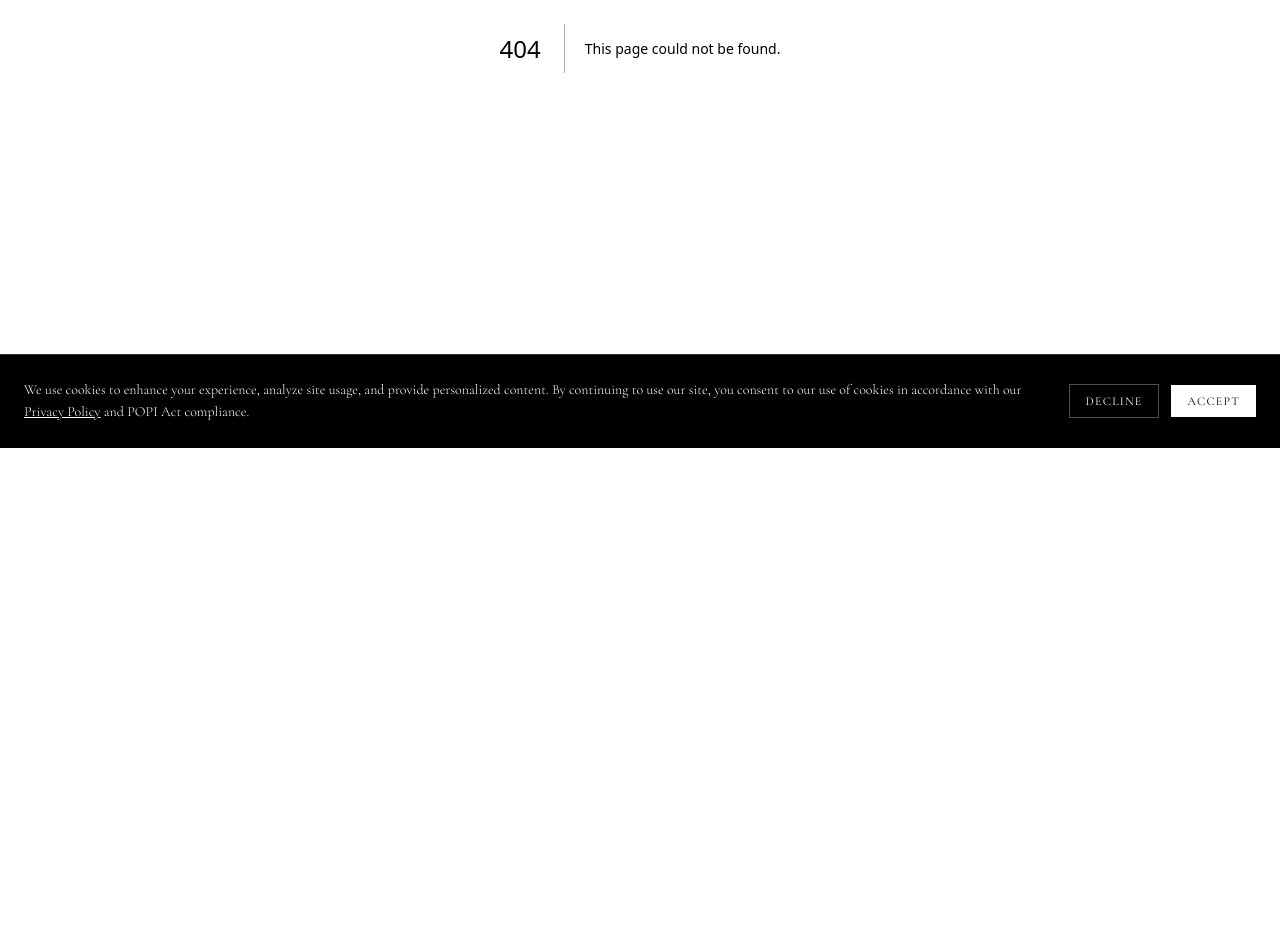
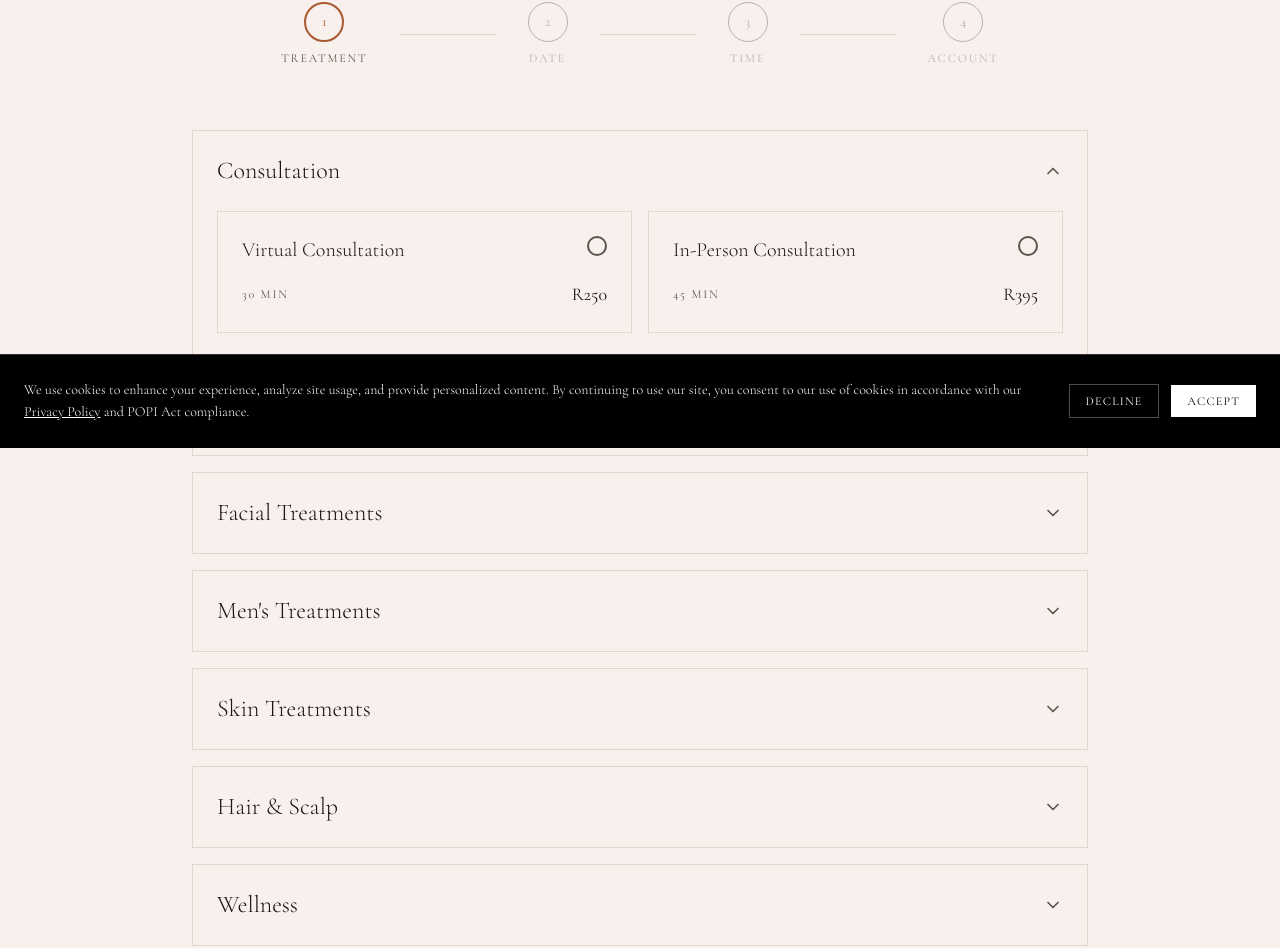
Before and after one commit to chris2far89/thenume_web, a Next.js app: page /book in a window 1280 px wide. Before the commit this address had no page. Shown: the part 352-1300 px from the top of the page. Before the commit the page ends 800 px from the top, so only its background shows below. Built offline with nearby package versions, Linux system fonts and the light colour scheme.

Commit message:
booking page + booking logic

```diff
--- /dev/null
+++ b/app/book/page.tsx
@@ -0,0 +1,9 @@
+import { BookingSection } from "@/components/booking-section"
+
+export default function BookPage() {
+  return (
+    <main className="min-h-screen">
+      <BookingSection />
+    </main>
+  )
+}
--- a/components/booking-section.tsx
+++ b/components/booking-section.tsx
@@ -5,22 +5,66 @@ import { useSearchParams } from "next/navigation"
 import { cn } from "@/lib/utils"
 import { Button } from "@/components/ui/button"
 import { Calendar } from "@/components/ui/calendar"
-import { Check, ChevronRight } from "lucide-react"
+import { Check, ChevronRight, ChevronDown } from "lucide-react"
 
-const treatments = [
-  { id: "consultation", name: "Virtual Consultation", duration: "30 min", price: 250 },
+const treatmentCategories = {
+  "Consultation": [
+    { id: "consultation-virtual", name: "Virtual Consultation", duration: "30 min", price: 250 },
     { id: "consultation-person", name: "In-Person Consultation", duration: "45 min", price: 395 },
-  { id: "fat-dissolving", name: "Fat Dissolving Injections", duration: "60 min", price: 1050 },
-  { id: "fat-freeze", name: "Fat Freeze", duration: "60 min", price: 500 },
-  { id: "cavitation", name: "Cavitation, RF & G5 Combo", duration: "60 min", price: 800 },
-  { id: "cellulite", name: "Cellulite Reduction", duration: "60 min", price: 800 },
+  ],
+  "Body Sculpting": [
+    { id: "fat-dissolving-face", name: "Lipo Vela V-Line (Face)", duration: "60 min", price: 1050 },
+    { id: "fat-dissolving-body", name: "Lipo Vela (Body)", duration: "60 min", price: 1350 },
+    { id: "fat-dissolving-lemon", name: "Lemon Bottle", duration: "60 min", price: 2000 },
+    { id: "fat-freeze-one", name: "Fat Freeze (One Applicator)", duration: "60 min", price: 500 },
+    { id: "fat-freeze-two", name: "Fat Freeze (Two Applicators)", duration: "60 min", price: 1000 },
+    { id: "cavitation-rf-g5", name: "Cavitation, RF & G5 Combo", duration: "60 min", price: 800 },
+    { id: "cellulite-reduction", name: "Cellulite Reduction", duration: "60 min", price: 800 },
     { id: "wood-therapy", name: "Wood Therapy + G5", duration: "60 min", price: 600 },
-  { id: "iv-drip", name: "IV Drip Therapy", duration: "45 min", price: 800 },
-  { id: "prp-facial", name: "PRP Vampire Facial", duration: "90 min", price: 2000 },
-  { id: "microneedling", name: "Microneedling + Dermaplaning + LED", duration: "75 min", price: 950 },
-  { id: "acne-peel", name: "Acne Peel + High Frequency", duration: "45 min", price: 500 },
+  ],
+  "Facial Treatments": [
+    { id: "prp-face", name: "PRP Vampire Facial (Face)", duration: "90 min", price: 2000 },
+    { id: "prp-full", name: "PRP Vampire Facial (Face, Neck & Chest)", duration: "90 min", price: 2800 },
+    { id: "microneedling-face-neck", name: "Microneedling + Dermaplaning + LED (Face & Neck)", duration: "75 min", price: 1050 },
+    { id: "microneedling-full", name: "Microneedling + Dermaplaning + LED (Face, Neck & Chest)", duration: "75 min", price: 1500 },
+    { id: "pigmentation-brightening", name: "Pigmentation Brightening Treatment", duration: "75 min", price: 1750 },
+    { id: "acne-face", name: "Acne Peel + High Frequency (Face)", duration: "45 min", price: 500 },
+    { id: "acne-body", name: "Acne Peel + High Frequency (Body)", duration: "60 min", price: 950 },
     { id: "glow-combo", name: "Glow Combo", duration: "60 min", price: 800 },
-]
+    { id: "zena-face", name: "Zena Algae Peel (Face)", duration: "60 min", price: 800 },
+    { id: "zena-body", name: "Zena Algae Peel (Body)", duration: "90 min", price: 1500 },
+    { id: "anti-aging", name: "Anti-Aging Rejuvenation", duration: "90 min", price: 1800 },
+    { id: "deep-cleanse", name: "Deep Cleanse Combo", duration: "60 min", price: 800 },
+  ],
+  "Men's Treatments": [
+    { id: "mens-detox", name: "Men's Detox Facial", duration: "60 min", price: 850 },
+    { id: "mens-bald-head", name: "Men's Bald Head Facial", duration: "45 min", price: 400 },
+  ],
+  "Skin Treatments": [
+    { id: "skin-tag-20", name: "Skin Tag Removal (20 min)", duration: "20 min", price: 650 },
+    { id: "skin-tag-40", name: "Skin Tag Removal (40 min)", duration: "40 min", price: 1000 },
+    { id: "skin-tag-60", name: "Skin Tag Removal (1 hour)", duration: "60 min", price: 1500 },
+    { id: "dark-knuckle", name: "Dark Knuckle Treatment (8 Sessions)", duration: "30 min", price: 2000 },
+    { id: "stretch-single", name: "Stretch Mark Removal (Single)", duration: "60 min", price: 1500 },
+    { id: "stretch-package", name: "Stretch Mark Removal (8 Sessions)", duration: "60 min", price: 8800 },
+  ],
+  "Hair & Scalp": [
+    { id: "hair-single", name: "Hair Restoration (Single)", duration: "60 min", price: 1200 },
+    { id: "hair-package", name: "Hair Restoration (12 Sessions)", duration: "60 min", price: 12000 },
+  ],
+  "Wellness": [
+    { id: "iv-glow", name: "Skin Lightening Glow Drip", duration: "45 min", price: 800 },
+    { id: "iv-energy", name: "Energy Booster Drip", duration: "45 min", price: 900 },
+    { id: "iv-sports", name: "Sports Recovery Drip", duration: "45 min", price: 1000 },
+    { id: "iv-detox", name: "Detox Wellness Drip", duration: "45 min", price: 900 },
+  ],
+  "Fungal Treatments": [
+    { id: "nail-single", name: "Nail Fungus Removal (Single)", duration: "30 min", price: 300 },
+    { id: "nail-package", name: "Nail Fungus Removal (8 Sessions)", duration: "30 min", price: 2000 },
+  ],
+}
+
+const treatments = Object.values(treatmentCategories).flat()
 
 const timeSlots = ["9:00 AM", "10:30 AM", "12:00 PM", "2:00 PM", "3:30 PM", "5:00 PM"]
 
@@ -32,6 +76,7 @@ function BookingContent() {
   const [selectedTreatment, setSelectedTreatment] = useState<string | null>(null)
   const [selectedDate, setSelectedDate] = useState<Date | undefined>(undefined)
   const [selectedTime, setSelectedTime] = useState<string | null>(null)
+  const [openCategories, setOpenCategories] = useState<Set<string>>(new Set(["Consultation"]))
   const [isNewUser, setIsNewUser] = useState(true)
   const [email, setEmail] = useState("")
   const [password, setPassword] = useState("")
@@ -65,6 +110,16 @@ function BookingContent() {
 
     return () => observer.disconnect()
   }, [])
+
+  const toggleCategory = (category: string) => {
+    const newOpenCategories = new Set(openCategories)
+    if (newOpenCategories.has(category)) {
+      newOpenCategories.delete(category)
+    } else {
+      newOpenCategories.add(category)
+    }
+    setOpenCategories(newOpenCategories)
+  }
 
   const handleNext = () => {
     if (step < 4) setStep(step + 1)
@@ -176,8 +231,33 @@ function BookingContent() {
             )}
           >
             {step === 1 && (
-              <div className="grid grid-cols-1 md:grid-cols-2 gap-4">
-                {treatments.map((treatment) => (
+              <div className="space-y-4">
+                {Object.entries(treatmentCategories).map(([category, categoryTreatments]) => {
+                  const isOpen = openCategories.has(category)
+                  return (
+                    <div key={category} className="border border-border">
+                      <button
+                        onClick={() => toggleCategory(category)}
+                        className="w-full flex justify-between items-center p-6 text-left hover:bg-primary/5 transition-colors duration-300"
+                      >
+                        <h3 className="font-[var(--font-display)] text-2xl font-light text-foreground">
+                          {category}
+                        </h3>
+                        <ChevronDown
+                          className={cn(
+                            "w-5 h-5 text-muted-foreground transition-transform duration-300",
+                            isOpen ? "rotate-180" : "rotate-0"
+                          )}
+                        />
+                      </button>
+                      <div
+                        className={cn(
+                          "overflow-hidden transition-all duration-300 ease-out",
+                          isOpen ? "max-h-[2000px] opacity-100" : "max-h-0 opacity-0"
+                        )}
+                      >
+                        <div className="p-6 pt-0 grid grid-cols-1 md:grid-cols-2 gap-4">
+                          {categoryTreatments.map((treatment) => (
                             <button
                               key={treatment.id}
                               onClick={() => setSelectedTreatment(treatment.id)}
@@ -189,9 +269,9 @@ function BookingContent() {
                               )}
                             >
                               <div className="flex justify-between items-start mb-4">
-                      <h3 className="font-[var(--font-display)] text-xl font-light text-foreground">
+                                <h4 className="font-[var(--font-display)] text-xl font-light text-foreground">
                                   {treatment.name}
-                      </h3>
+                                </h4>
                                 <div
                                   className={cn(
                                     "w-5 h-5 rounded-full border-2 flex items-center justify-center transition-all duration-300",
@@ -209,6 +289,11 @@ function BookingContent() {
                               </div>
                             </button>
                           ))}
+                        </div>
+                      </div>
+                    </div>
+                  )
+                })}
               </div>
             )}
           </div>
--- a/components/service-detail.tsx
+++ b/components/service-detail.tsx
@@ -178,7 +178,7 @@ export function ServiceDetail({ service, index }: ServiceDetailProps) {
                 {service.bookingOptions.map((option) => (
                   <Link
                     key={option.id}
-                    href={`/#booking?service=${option.id}`}
+                    href={`/book?service=${option.id}`}
                     className="flex justify-between items-center p-4 border border-border hover:border-primary transition-colors duration-300 group"
                   >
                     <span className="font-[var(--font-body)] text-sm text-foreground group-hover:text-primary">
@@ -192,7 +192,7 @@ export function ServiceDetail({ service, index }: ServiceDetailProps) {
               </div>
             ) : (
               <Link
-                href={`/#booking?service=${service.bookingOptions?.[0]?.id || service.id}`}
+                href={`/book?service=${service.bookingOptions?.[0]?.id || service.id}`}
                 className="inline-block font-[var(--font-body)] text-xs tracking-[0.2em] uppercase px-8 py-4 bg-foreground text-background hover:bg-foreground/90 transition-colors duration-300"
               >
                 Book This Treatment
```
Lines whose indentation alone changed are shown as unchanged.
